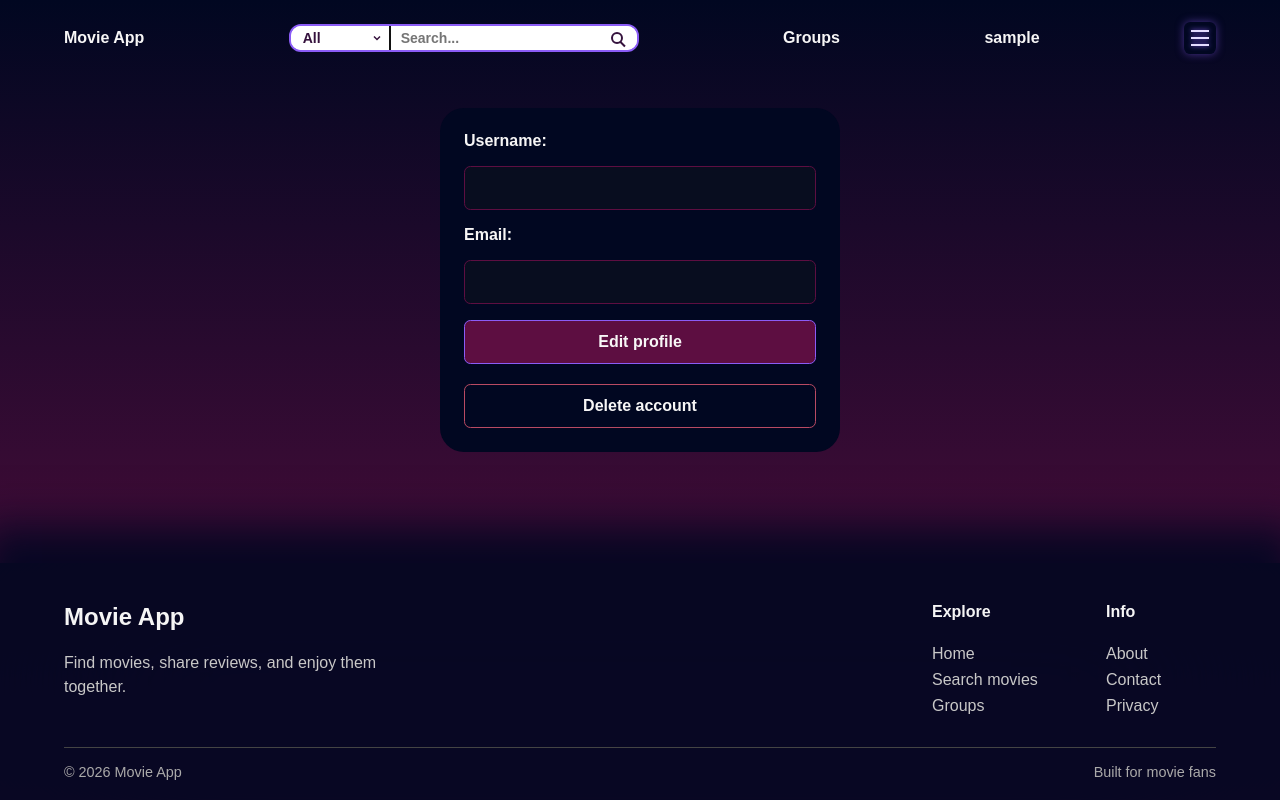
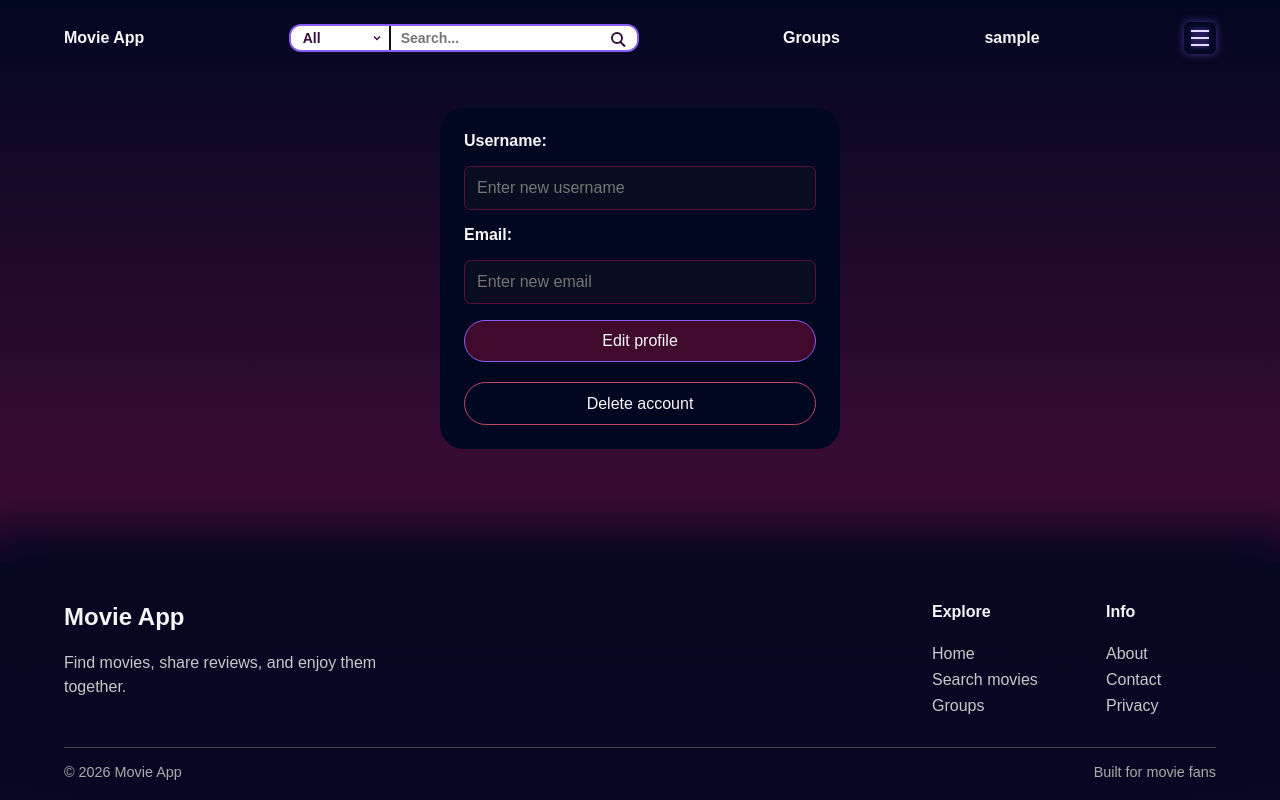
Before and after one commit to web-project-group11/app, a React app: page /profile in a window 1280 px wide. Built offline with nearby package versions, Linux system fonts and the light colour scheme; no server answers; sample sign-in values are in the browser's storage; the HTML template or start-up script is replaced by a standard one.

Commit message:
Quick fix

```diff
--- a/src/main.jsx
+++ b/src/main.jsx
@@ -10,7 +10,7 @@ import AdvancedSearch from "./screens/AdvancedSearch/AdvancedSearch.jsx"
 import MoviePage from "./screens/MoviePage/MoviePage.jsx"
 
 import HomePage from "./screens/HomePage.jsx"
-import ProfilePage from "./screens/ProfilePage.jsx"
+import ProfilePage from "./screens/ProfilePage/ProfilePage.jsx"
 
 import UserPage from "./screens/UserPage/UserPage.jsx";
 import UserFavoritesPage from "./screens/UserFavoritesPage/UserFavoritesPage.jsx"
--- a/src/screens/ProfilePage.css
+++ b/src/screens/ProfilePage/ProfilePage.css
@@ -38,13 +38,12 @@
 
 .profile-form button {
     width: 100%;
-    padding: 0.75rem 1rem;
+    padding: 0.7rem;
     border: 1px solid #8b5cf6;
-    border-radius: 0.4rem;
-    background-color: #5d0e41;
+    border-radius: 1.5rem;
+    background-color: #3f0a2c;
     color: #f7f6f6;
     font: inherit;
-    font-weight: 550;
     cursor: pointer;
 }
 
--- a/src/screens/ProfilePage.jsx
+++ b/src/screens/ProfilePage/ProfilePage.jsx
@@ -1,6 +1,6 @@
 import { useState, useEffect } from 'react'
 import axios from 'axios'
-import { useUser } from '../context/useUser'
+import { useUser } from '../../context/useUser'
 import './ProfilePage.css'
 
 const apiUrl = import.meta.env.VITE_API_URL
@@ -83,6 +83,7 @@ function ProfilePage() {
                 type="text"
                 id="username"
                 value={profileData.username}
+                placeholder="Enter new username"
                 onChange={(e) => setProfileData({...profileData, username: e.target.value})}
                 />
 
@@ -91,10 +92,11 @@ function ProfilePage() {
                 type="email"
                 id="email"
                 value={profileData.email}
+                placeholder="Enter new email"
                 onChange={(e) => setProfileData({...profileData, email: e.target.value})}
                 />
-                <button type="button" onClick={handleDataChange}>Edit profile</button>
-                <button type="button" onClick={handleDelete}>Delete account</button>
+                <button className="edit-profile-button" type="button" onClick={handleDataChange}>Edit profile</button>
+                <button className="delete-account-button" type="button" onClick={handleDelete}>Delete account</button>
             </div>
         </main>
     )
```
